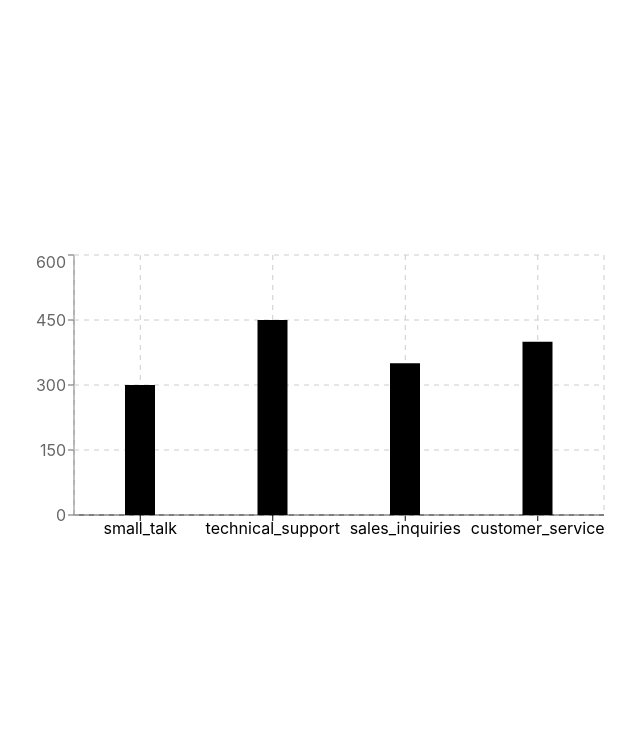
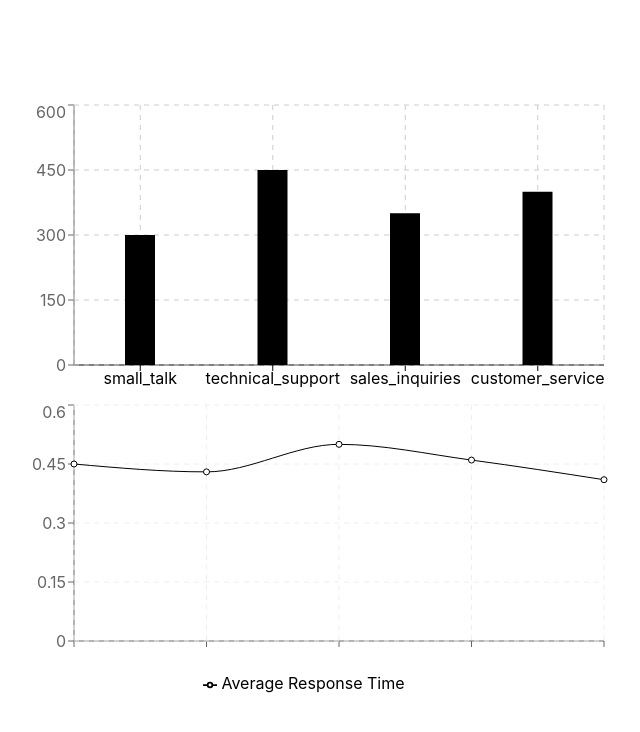
Before and after one commit to snow-2357/arcitech-assignment, a React (Vite) app: page / in a window 1280 px wide. Shown: the top 732 px of the page, without its empty margins (331-971 px from the left). Built offline with nearby package versions, Linux system fonts and the light colour scheme.

Commit message:
linechart

```diff
--- a/src/App.tsx
+++ b/src/App.tsx
@@ -1,13 +1,15 @@
 // import { useState } from "react";
 
 import "./App.css";
-import BarChartDisplay from "./components/BarChat";
+import BarChartDisplay from "./components/BarChart";
+import LineChartDisplay from "./components/LineChart";
 
 import { apiData } from "./data";
 function App() {
   return (
     <div>
       <BarChartDisplay data={apiData.category_distribution} />
+      <LineChartDisplay data={apiData.response_times.week_wise} />
     </div>
   );
 }
--- /dev/null
+++ b/src/components/LineChart.tsx
@@ -0,0 +1,44 @@
+import React from "react";
+import {
+  LineChart,
+  Line,
+  XAxis,
+  YAxis,
+  CartesianGrid,
+  Tooltip,
+  Legend,
+} from "recharts";
+
+interface DayWiseData {
+  date: string;
+  average_time: number;
+}
+
+interface WeekWiseData {
+  week: string;
+  average_time: number;
+}
+type LineChartProps = {
+  data: DayWiseData[] | WeekWiseData[];
+};
+
+const LineChartDisplay: React.FC<LineChartProps> = ({ data }) => {
+  return (
+    <LineChart width={600} height={300} data={data}>
+      <XAxis dataKey="date" />
+      <YAxis />
+      <CartesianGrid stroke="#eee" strokeDasharray="5 5" />
+      <Tooltip />
+      <Legend />
+      <Line
+        type="monotone"
+        dataKey="average_time"
+        name="Average Response Time"
+        stroke="#000"
+        activeDot={{ r: 8 }}
+      />
+    </LineChart>
+  );
+};
+
+export default LineChartDisplay;
```
Also changed, not shown: src/components/BarChart.tsx (renamed from src/components/BarChat.tsx).
